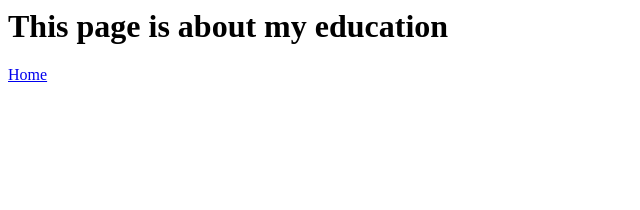
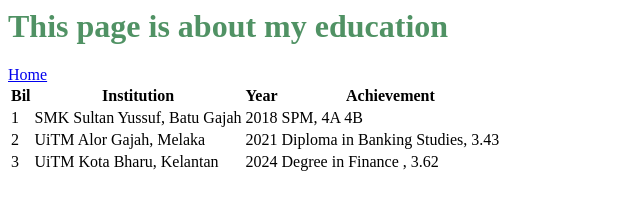
Before and after one commit to syafiqedham/23_ims456_2424d_individu, a plain HTML site: page education.html in a window 1280 px wide. Shown: the whole page, without its empty margins (0-640 px from the left). Drawn offline with Linux system fonts and the light colour scheme.

Commit message:
Add files via upload

```diff
--- a/education.html
+++ b/education.html
@@ -1,12 +1,44 @@
 <html>
     <head>
         <title> My Education</title>
-        <link rel="'stylesheet" type="text/css" href="'css/style.css">
+        <link rel="stylesheet" type="text/css" href="css/style.css">
 
     </head>
 <body>
     <h1>This page is about my education</h1>
     <a href="index.html"> Home</a>
 
+
+
+
+<table>
+    <tr>
+        <th>Bil</th>
+        <th>Institution</th>
+        <th>Year</th>
+        <th>Achievement</th>
+    </tr>
+    <tr>
+        <td>1</td>
+        <td>SMK Sultan Yussuf, Batu Gajah</td>
+        <td>2018</td>
+        <td> SPM, 4A 4B</td>
+    </tr>
+    <tr>
+        <td>2</td>
+        <td>UiTM Alor Gajah, Melaka</td>
+        <td>2021</td>
+        <td>Diploma in Banking Studies, 3.43</td>
+    </tr>
+    <tr>
+        <td>3</td>
+        <td>UiTM Kota Bharu, Kelantan</td>
+        <td>2024</td>
+        <td> Degree in Finance , 3.62 </td>
+    </tr>
+
+</table>
+
+
 </body>
 </html>
```
Also changed, not shown: index.html (+1 -1 lines).
